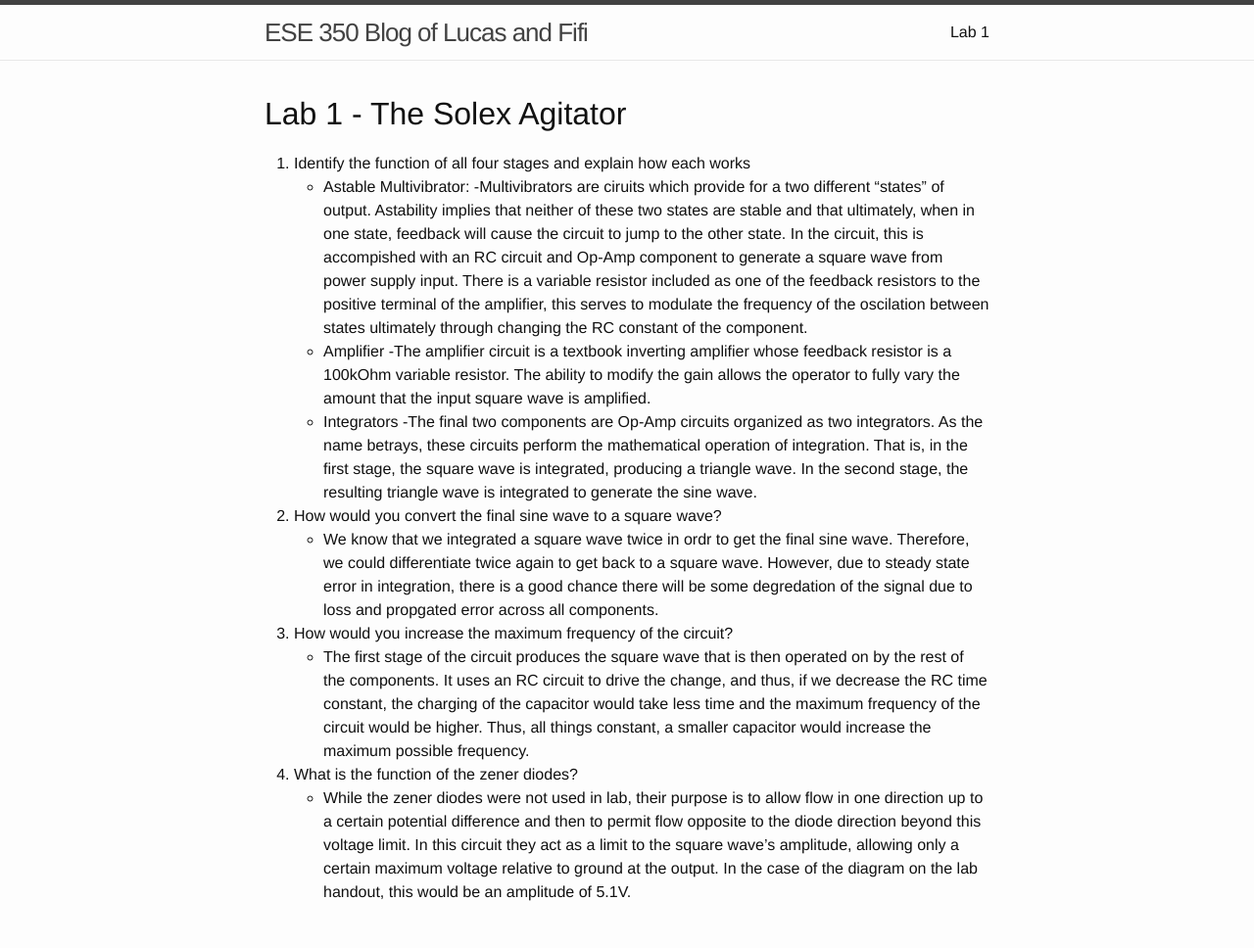
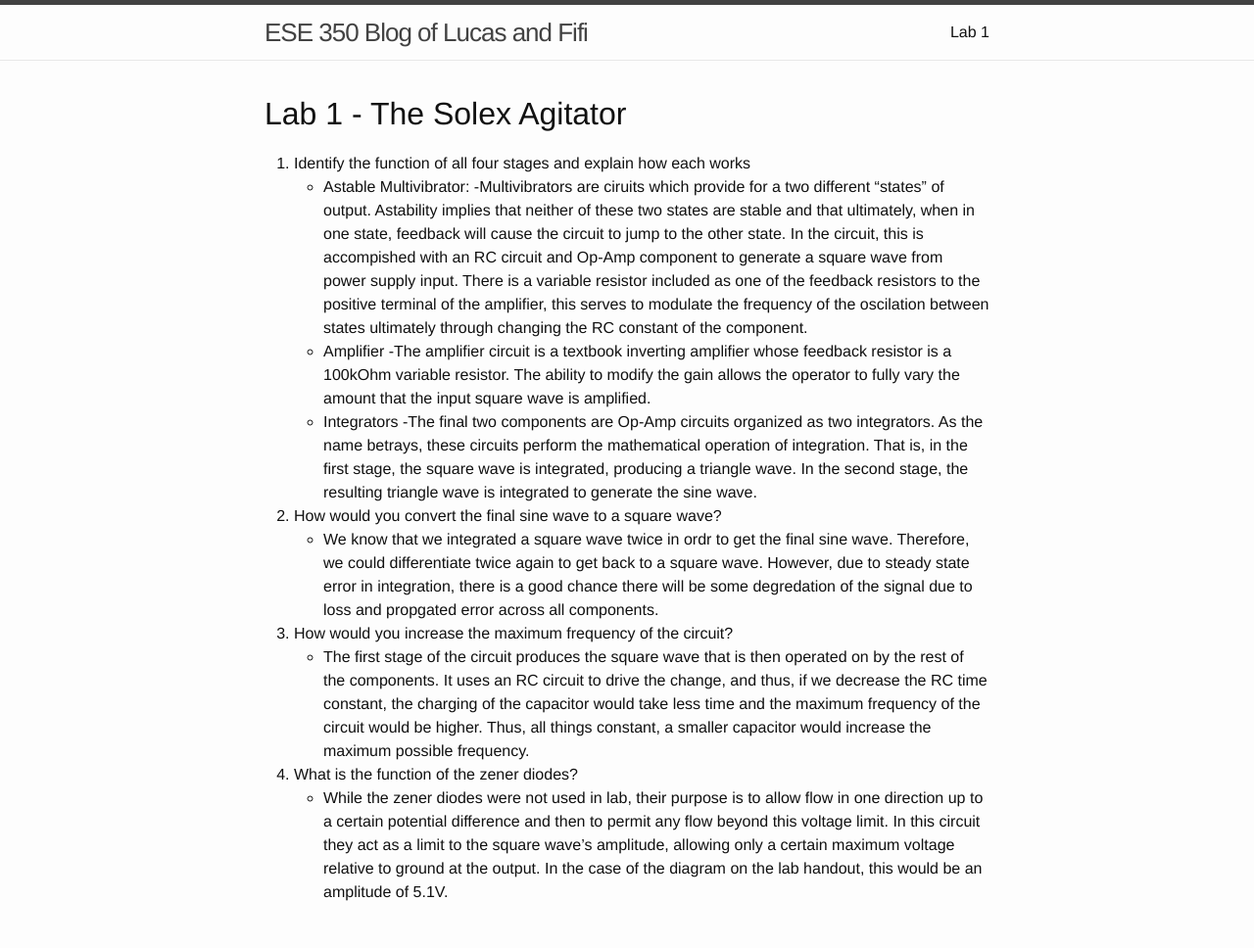
Before and after one commit to feefles/ese350, a Jekyll site: the page built from lab1.markdown, in a window 1280 px wide. Shown: the whole page at 98% size. Built offline with Jekyll 4.4.1, drawn with Linux system fonts in a browser that asks for light colours.

Commit message:
Added new Info

```diff
--- a/lab1.markdown
+++ b/lab1.markdown
@@ -23,4 +23,4 @@ Lab 1 - The Solex Agitator
     - The first stage of the circuit produces the square wave that is then operated on by the rest of the components. It uses an RC circuit to drive the change, and thus, if we decrease the RC time constant, the charging of the capacitor would take less time and the maximum frequency of the circuit would be higher. Thus, all things constant, a smaller capacitor would increase the maximum possible frequency.
 
 4. What is the function of the zener diodes?
-    - While the zener diodes were not used in lab, their purpose is to allow flow in one direction up to a certain potential difference and then to permit flow opposite to the diode direction beyond this voltage limit. In this circuit they act as a limit to the square wave's amplitude, allowing only a certain maximum voltage relative to ground at the output. In the case of the diagram on the lab handout, this would be an amplitude of 5.1V.
+    - While the zener diodes were not used in lab, their purpose is to allow flow in one direction up to a certain potential difference and then to permit any flow beyond this voltage limit. In this circuit they act as a limit to the square wave's amplitude, allowing only a certain maximum voltage relative to ground at the output. In the case of the diagram on the lab handout, this would be an amplitude of 5.1V.
```
